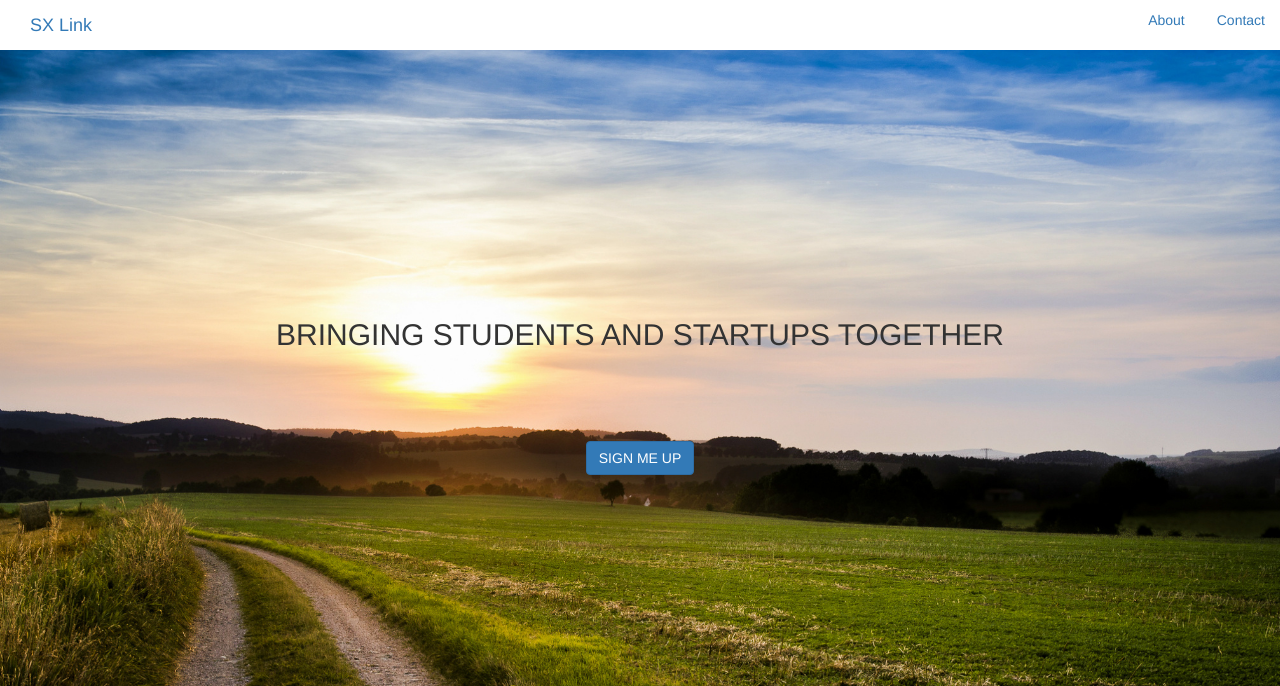
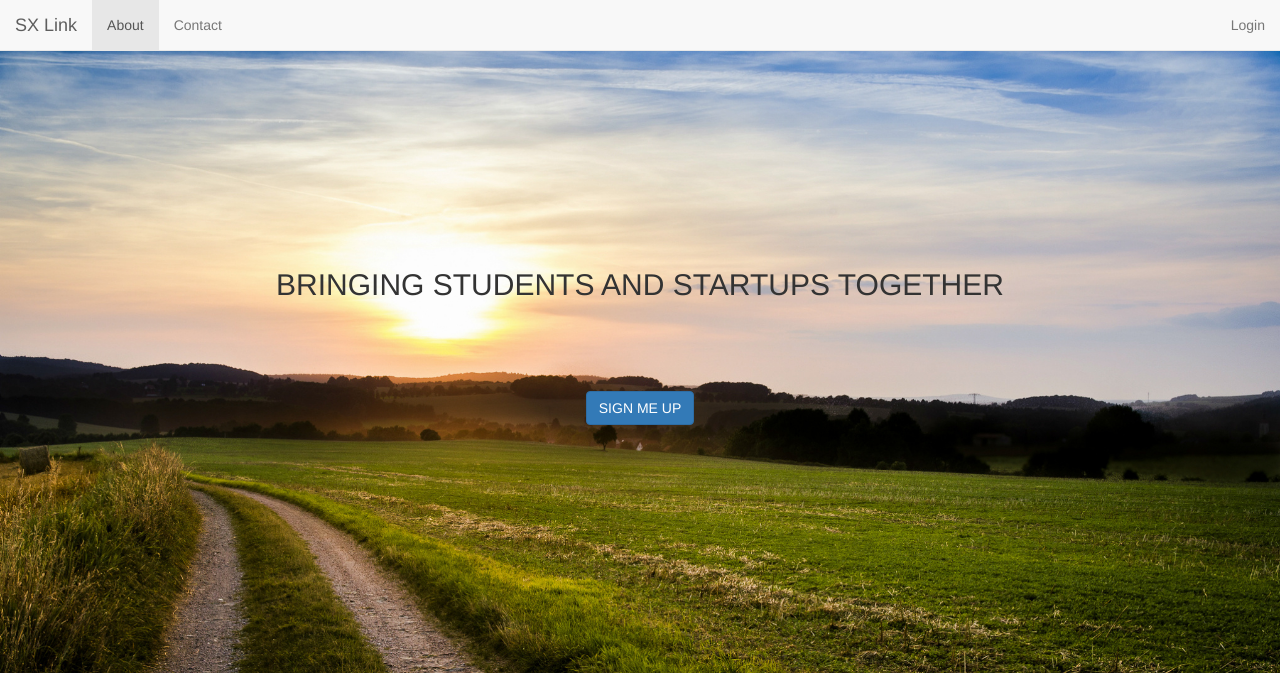
Before and after one commit to dm4562/SX-Link, a plain HTML site: page index.html in a window 1280 px wide. Shown: the top 686 px of the page. Drawn offline with nearby package versions, Linux system fonts and the light colour scheme.

Commit message:
Fixed the navbar

```diff
--- a/index.html
+++ b/index.html
@@ -25,25 +25,38 @@
   </head>
   <body>
     <!-- <nav class="navbar navbar-default navbar-fixed-top"> -->
-      <div class="container-fluid">
+    <nav role="navigation" class="navbar navbar-default navbar-fixed-top">
+    <div class="container-fluid">
+        <!-- Brand and toggle get grouped for better mobile display -->
         <div class="navbar-header">
-          <a class="navbar-brand" href="#">SX Link</a>
+            <button type="button" data-target=".navbarCollapse" data-toggle="collapse" class="navbar-toggle">
+                <span class="sr-only">Toggle navigation</span>
+                <span class="icon-bar"></span>
+                <span class="icon-bar"></span>
+                <span class="icon-bar"></span>
+            </button>
+            <a href="#" class="navbar-brand">SX Link</a>
         </div>
-        <div>
-          <ul class="nav nav-pills navbar-right">
-            <li><a href="#">About</a></li>
-            <li><a href="#">Contact</a></li>
-          </ul>
+        <!-- Collection of nav links and other content for toggling -->
+        <div class="collapse navbar-collapse navbarCollapse">
+            <ul class="nav navbar-nav">
+                <li class="active"><a href="#">About</a></li>
+                <li><a href="#">Contact</a></li>
+            </ul>
+            <ul class="nav navbar-nav navbar-right">
+                <li><a href="#">Login</a></li>
+            </ul>
         </div>
-      </div>
-    </nav>
+    </div>
+</nav>
+
 
     <div class="jumbotron">
     	<br><br><br><br><br><br><br><br><br><br>
 		<center><h2>BRINGING STUDENTS AND STARTUPS TOGETHER</h2></center>
 		<br><br><br><br>
 		<center><button class="btn btn-primary">SIGN ME UP</button></center>
-    	<br><br><br><br><br><br><br><br><br><br><br>
+    	<br><br><br><br><br><br><br><br><br><br>
     </div>
 
     <!-- <div class="center"> -->
```
